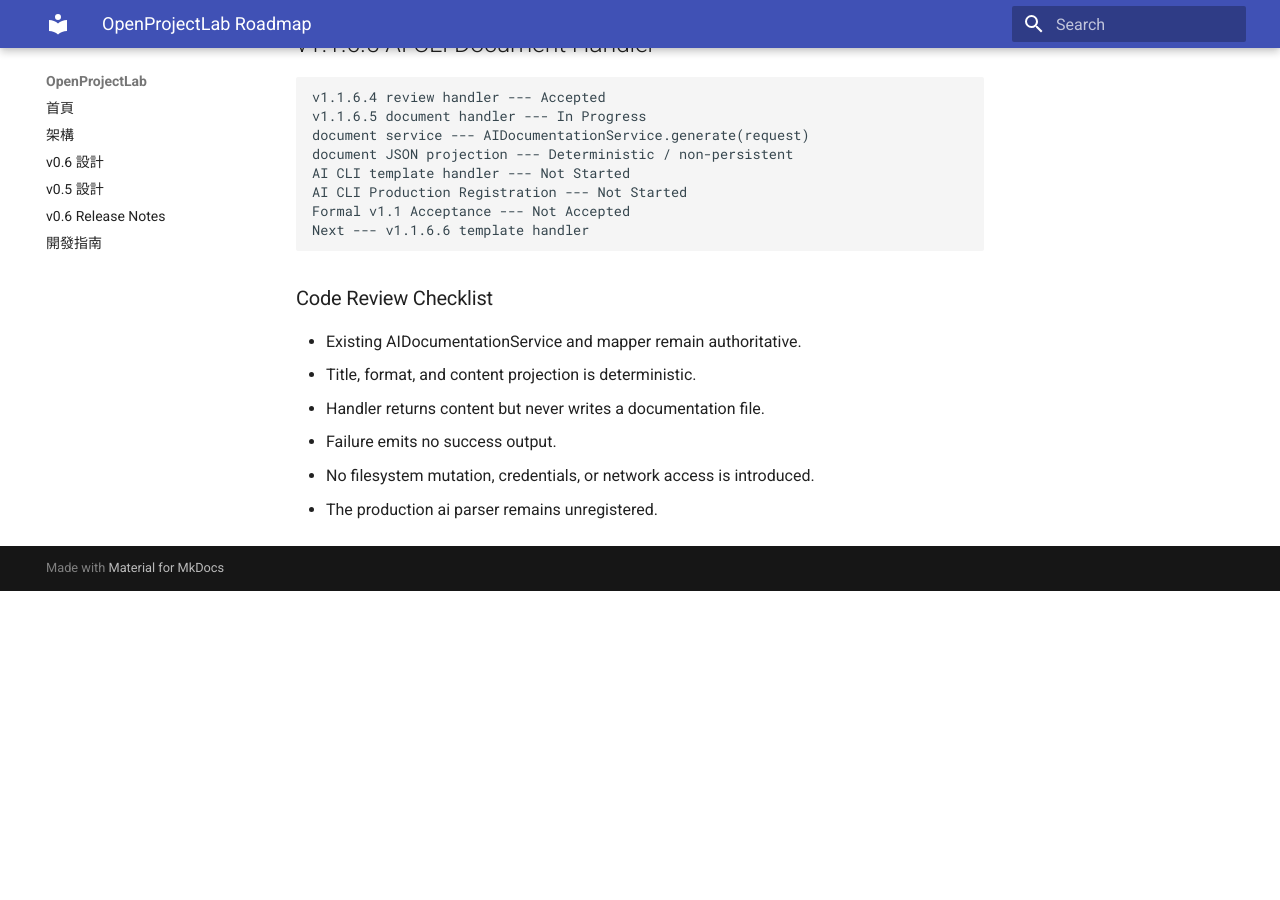
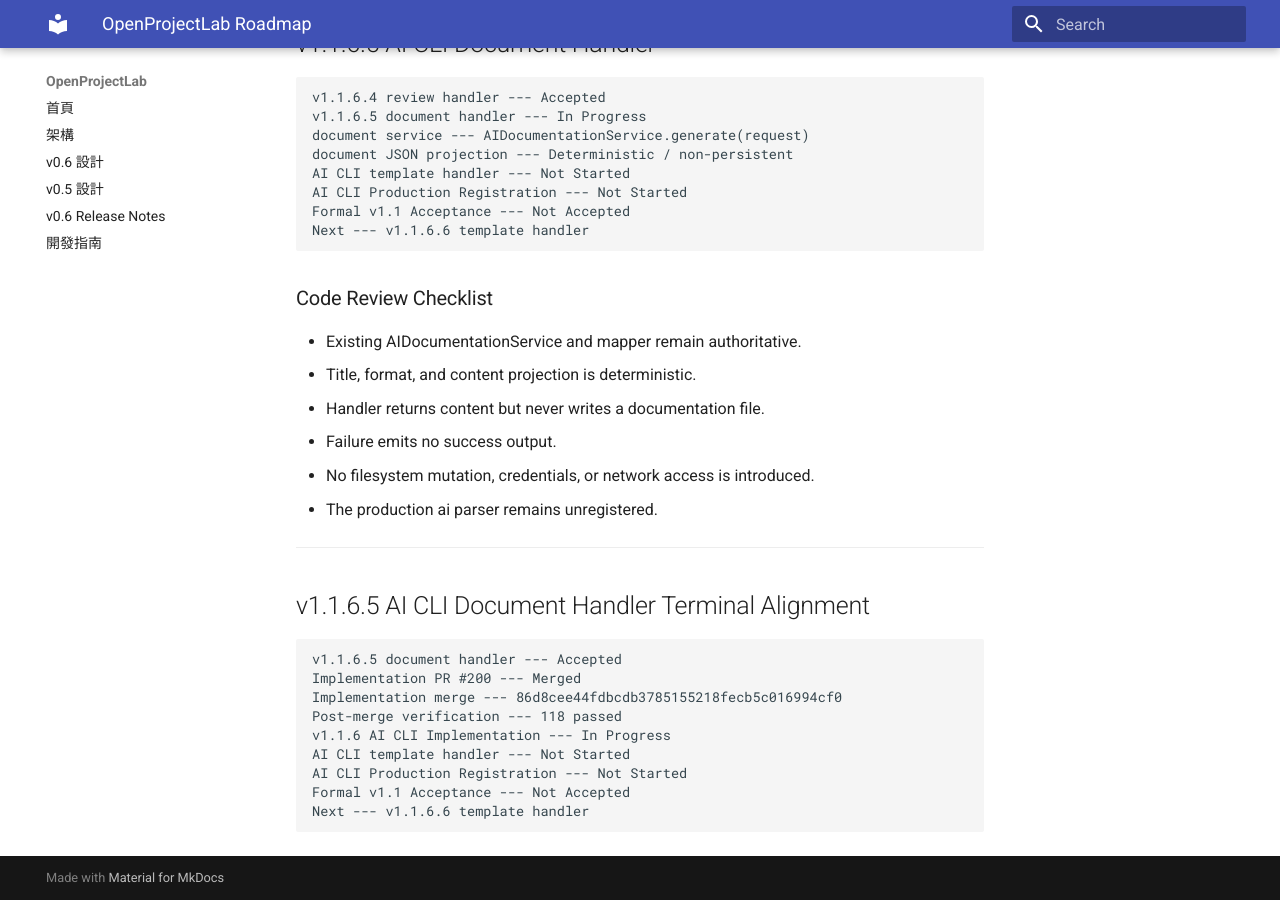
Before and after one commit to khwang1964/OpenProjectLab, an MkDocs documentation site: the page built from docs/roadmap.md, in a window 1280 px wide and 900 px high, scrolled down 46696 px. Built offline with MkDocs 1.6.1 and Material for MkDocs 9.7.7, drawn with Linux system fonts in a browser that asks for light colours; before the commit the page ends 47287 px from its top, so only the background shows below that.

Commit message:
docs: accept AI CLI document handler (#201)

```diff
--- a/docs/roadmap.md
+++ b/docs/roadmap.md
@@ -2144,3 +2144,17 @@ Next --- v1.1.6 AI CLI Implementation
 - Failure emits no success output.
 - No filesystem mutation, credentials, or network access is introduced.
 - The production ai parser remains unregistered.
+
+------------------------------------------------------------------------
+
+## v1.1.6.5 AI CLI Document Handler Terminal Alignment
+
+    v1.1.6.5 document handler --- Accepted
+    Implementation PR #200 --- Merged
+    Implementation merge --- 86d8cee44fdbcdb3785155218fecb5c016994cf0
+    Post-merge verification --- 118 passed
+    v1.1.6 AI CLI Implementation --- In Progress
+    AI CLI template handler --- Not Started
+    AI CLI Production Registration --- Not Started
+    Formal v1.1 Acceptance --- Not Accepted
+    Next --- v1.1.6.6 template handler
```
Also changed, not shown: CHANGELOG.md (+14 -0 lines), docs/HISTORY.md (+14 -0 lines), docs/releases/v1.1-ai-cli-implementation.md (+14 -0 lines), 1 other file.
